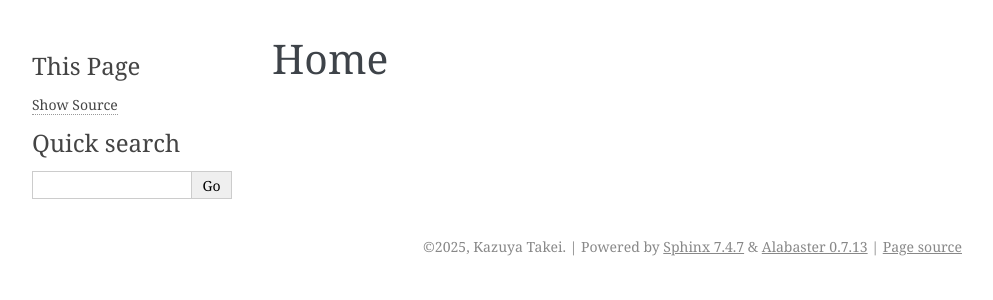
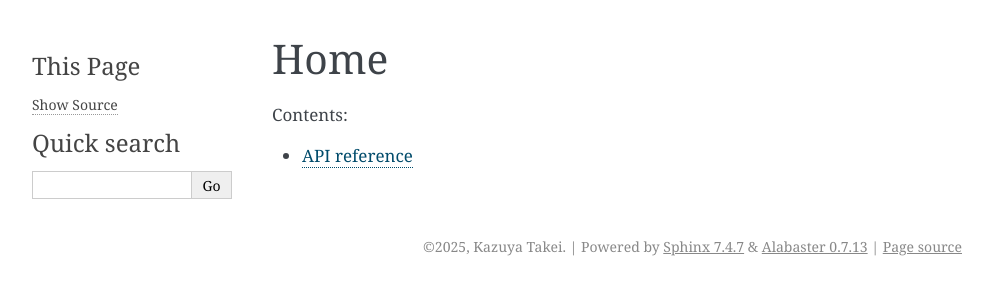
Before and after one commit to attakei/sass-embedded-python, a Sphinx documentation site: the page built from docs/index.rst, in a window 1280 px wide. Shown: the top 300 px of the page, without its empty margins (148-1141 px from the left). Built offline with Sphinx 7.4.7, drawn with Linux system fonts in a browser that asks for light colours; pages that are not in the unit, such as notebooks, are missing from menus; the version number is read from the project's files by our own code.

Commit message:
docs: Add api reference

```diff
--- a/docs/conf.py
+++ b/docs/conf.py
@@ -8,7 +8,9 @@ author = "Kazuya Takei"
 release = importlib_metadata.version("sass_embedded")
 
 # -- General configuration
-extensions = []
+extensions = [
+    "sphinx.ext.autodoc",
+]
 templates_path = ["_templates"]
 exclude_patterns = ["_build", "Thumbs.db", ".DS_Store"]
 
--- a/docs/index.rst
+++ b/docs/index.rst
@@ -1,3 +1,9 @@
 ====
 Home
 ====
+
+.. toctree::
+   :maxdepth: 2
+   :caption: Contents:
+
+   api
```
Also changed, not shown: docs/api.rst (added, +7 -0 lines), 1 other file.
